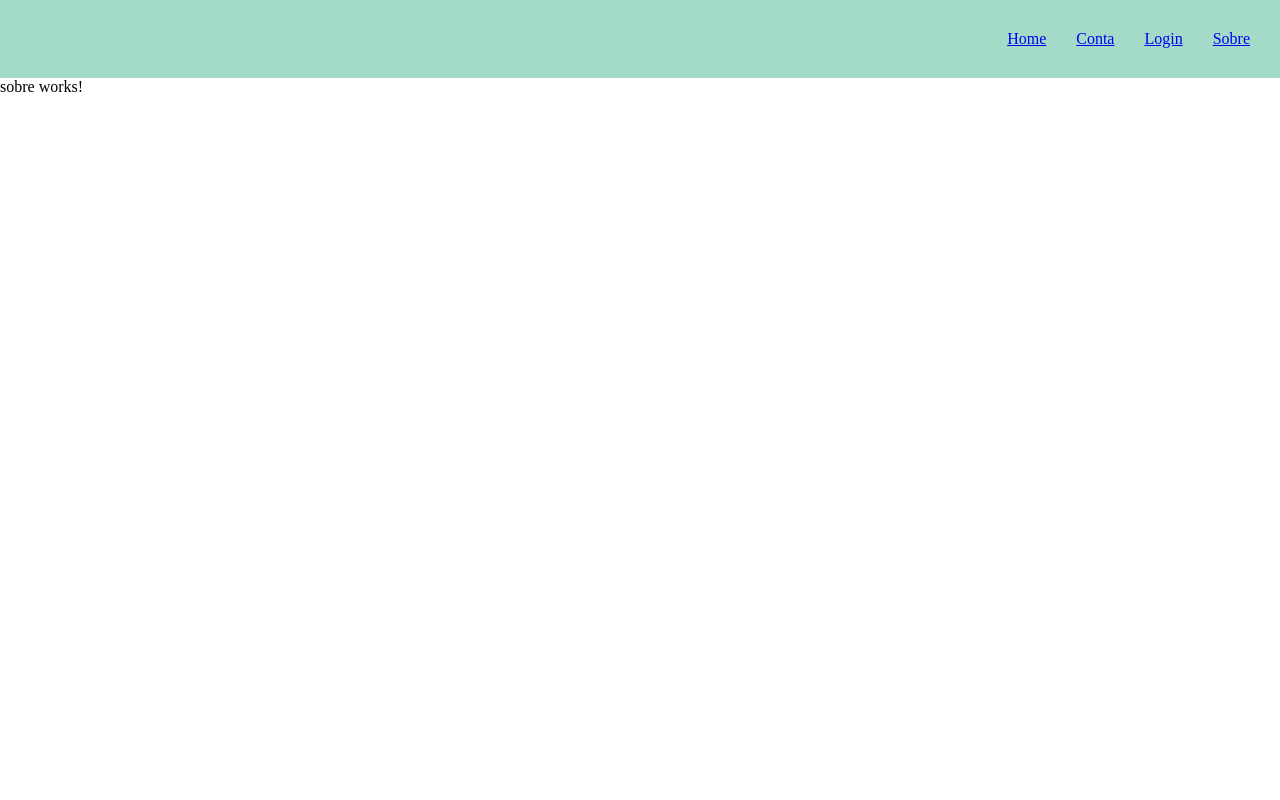
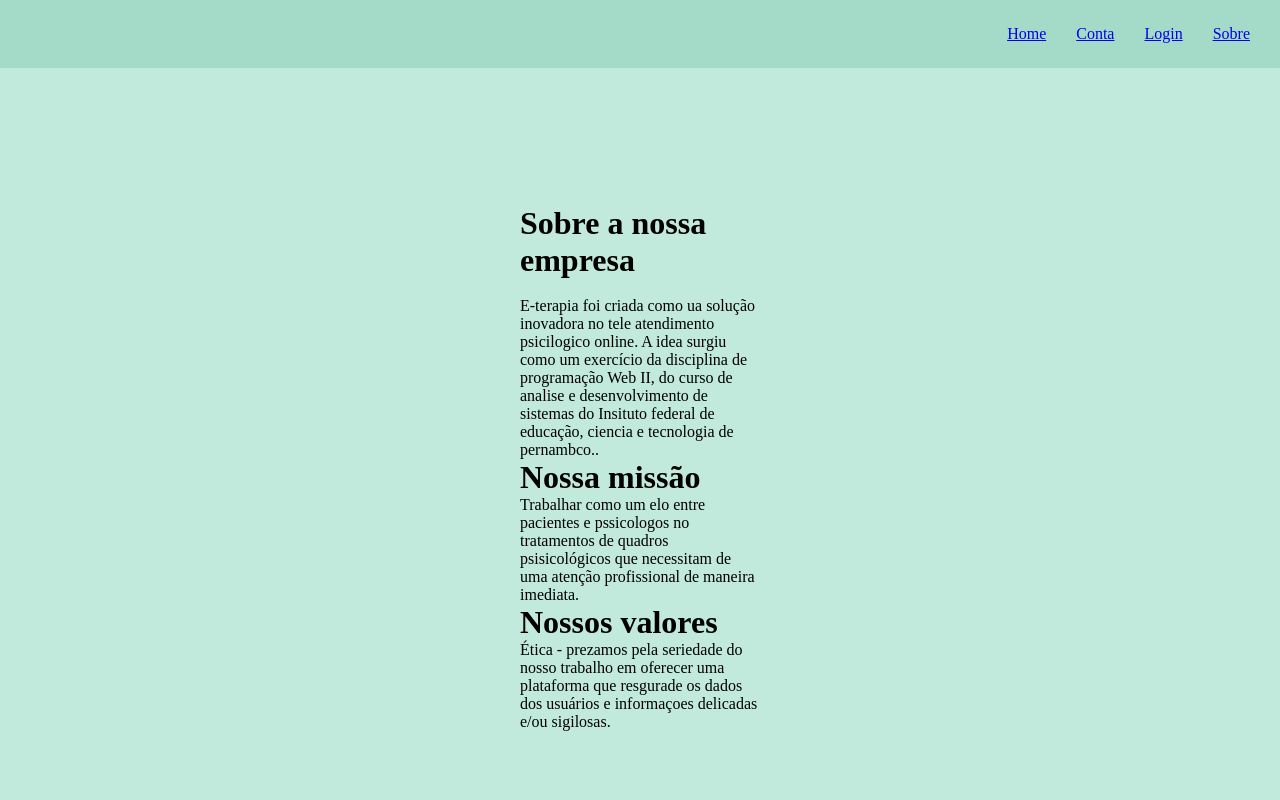
Before and after one commit to fabioyferreira/my-app, an Angular app: page /sobre in a window 1280 px wide. Shown: the top 800 px of the page. Built offline with nearby package versions, Linux system fonts and the light colour scheme.

Commit message:
rotasFuncionandoOk3

```diff
--- a/src/app/componentes/cabecalho/cabecalho.component.css
+++ b/src/app/componentes/cabecalho/cabecalho.component.css
@@ -1,20 +1,21 @@
-
-.nav-cabecalho{
+.nav-cabecalho {
     display: flex;
-    align-items: center; /*<-- alinha horizontalmente-->*/
+    align-items: center;
+    /*<-- alinha horizontalmente-->*/
     justify-content: end;
 
     margin: 0;
-background-color: rgb(163, 219, 200);
-height: 20%;
-padding: 30px;
-gap: 30px;
+    background-color: rgb(163, 219, 200);
+    height: 1vh;
+    padding: 30px;
+    gap: 30px;
 }
 
-.menu{
+.menu {
     display: flex;
-    gap: 30px;/* separa as palavras do menu*/
+    gap: 30px;
+    /* separa as palavras do menu*/
     padding: 0;
 
-justify-content: space-between;
+    justify-content: space-between;
 }
--- a/src/app/componentes/paginas/home/home.component.css
+++ b/src/app/componentes/paginas/home/home.component.css
@@ -0,0 +1,7 @@
+
+.home{
+    display: flex;
+    height: 800px;
+
+   background-image: url(/my-app/src/app/imagens/terapia1.jpg);
+}
--- a/src/app/componentes/paginas/home/home.component.html
+++ b/src/app/componentes/paginas/home/home.component.html
@@ -1 +1,6 @@
-<p>home works!</p>
+<div class="home">
+
+<p>Lorem ipsum dolor sit amet consectetur adipisicing elit. Itaque animi autem modi error expedita, mollitia recusandae molestias sequi dolorum laboriosam quisquam minus nemo excepturi maxime distinctio beatae in exercitationem quaerat.</p>
+<p>Lorem ipsum dolor sit amet consectetur adipisicing elit. Ipsum veritatis repellat nulla porro beatae, sunt, dolorum quasi, numquam placeat illo rerum explicabo incidunt aspernatur exercitationem praesentium in eligendi ducimus! Iste.</p>
+
+</div>
--- a/src/app/componentes/paginas/login/login.component.css
+++ b/src/app/componentes/paginas/login/login.component.css
@@ -0,0 +1,26 @@
+.tela-login{
+ display: flex;
+ flex-direction: column;
+ justify-content: center;
+ align-items: center;
+ align-content: center;
+ width: 100%;
+ height: 100vh;
+ background-color: rgb(224, 247, 247);
+
+}
+
+
+.for-login{
+    display: flex;
+    flex-direction: column;
+    align-items: center;
+    align-content: center;
+    justify-content: center; /*centraliza horizontalmente*/
+
+    width: 200px;
+    height: 200px;
+    padding: 20px; /* centraliza o conteudo dentro da cixa*/
+    margin: 20px;
+    background-image: url(/my-app/src/app/imagens/terapia1.jpg)
+}
--- a/src/app/componentes/paginas/login/login.component.html
+++ b/src/app/componentes/paginas/login/login.component.html
@@ -1,14 +1,21 @@
-<p>login works!</p>
+
+
 
 <div class="tela-login">
-
+    <header>Entre com seu usuário </header>
     <div class="for-login">
-        <label for="entrar">Usuario</label><br>
-        <input type="entrar">
+        <div>
+            <label for="entrar">Usuario: </label><br>
+            <input type="entrar" placeholder="Informe seu usuário">
+            <br>
+            <br>
+            <label for="entrar">Senha:</label><br>
+            <input type="entrar" placeholder="Informe sua senha">
+        </div>
         <br>
-        <br>
-        <label for="entrar">Usuario</label><br>
-        <input type="entrar">
+        <div>
+            <button type="submit">Entrar</button>
+        </div>
 
     </div>
 
--- a/src/app/componentes/paginas/sobre/sobre.component.css
+++ b/src/app/componentes/paginas/sobre/sobre.component.css
@@ -0,0 +1,20 @@
+.tela-sobre{
+    display: flex;
+    flex-direction: column;
+    justify-content: center;
+    align-items: center;
+
+    width: 100%;
+    height: 100vh;
+    background-color: rgb(193, 233, 220);
+}
+
+.flex-container-sobre{
+    display: flex;
+    flex-direction: column;
+    justify-content: space-between;
+    width: 30vh;
+    height: 100vh;
+    padding: 20vh;
+
+}
--- a/src/app/componentes/paginas/sobre/sobre.component.html
+++ b/src/app/componentes/paginas/sobre/sobre.component.html
@@ -1 +1,24 @@
-<p>sobre works!</p>
+<div class="tela-sobre">
+    <div class="flex-container-sobre">
+
+        <div class="empresa">
+            <h1>Sobre a nossa empresa</h1>
+            <br>
+            <p>E-terapia foi criada como ua solução inovadora no tele atendimento psicilogico online. A idea surgiu como um exercício da disciplina de programação Web II, do curso de analise e desenvolvimento de sistemas do Insituto federal de educação, ciencia e tecnologia de pernambco.. </p>
+        </div>
+
+        <div>
+            <h1>Nossa missão</h1>
+            <p>Trabalhar como um elo entre pacientes e pssicologos no tratamentos de quadros psisicológicos que necessitam de uma atenção profissional de maneira imediata.</p>
+
+        </div>
+
+        <div>
+            <h1>Nossos valores</h1>
+            <p>Ética - prezamos pela seriedade do nosso trabalho em oferecer uma plataforma que resgurade os dados dos usuários e informaçoes delicadas e/ou sigilosas. <br>  </p>
+
+        </div>
+
+    </div>
+
+</div>
--- a/src/styles.css
+++ b/src/styles.css
@@ -1,19 +1,27 @@
 /* You can add global styles to this file, and also import other style files */
 
+* {
 
-* {
-    padding:0;
-    margin:0;
-    vertical-align:baseline;
+    margin:0; /*retira a mage da tela geral*/
+
     list-style:none;
-    border:0
+
     }
 
-    .flex-container{
-        display: flex;
-        flex-direction: column;
-        min-height: 100vh;
-    }
+
+
+
+
+
+
+
+
+
+.flex-container{
+    display: flex;
+    flex-direction: column;
+    min-height: 100vh;
+}
 
     main{
         flex: 1 0 auto;
```
Also changed, not shown: src/imagens/terapia1.jpg (added).
